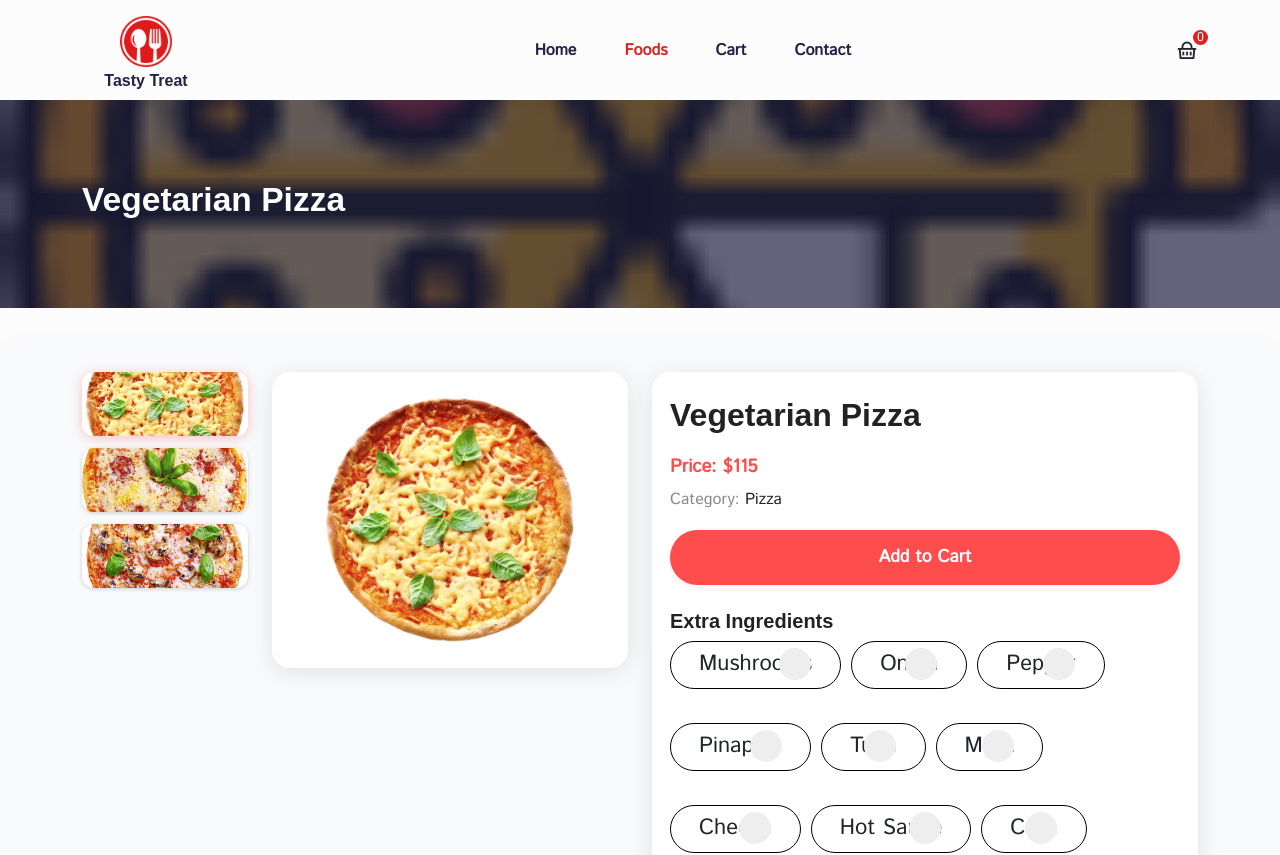
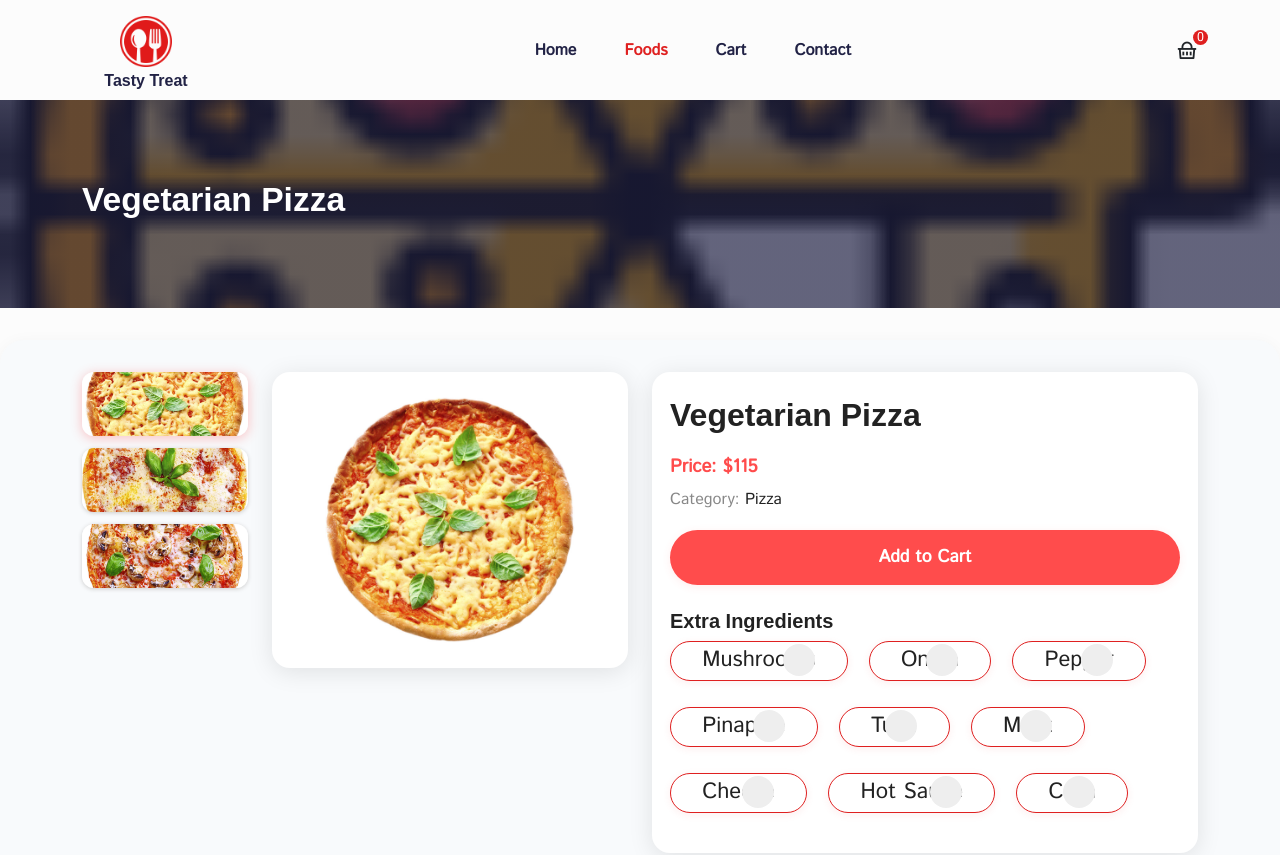
Before and after one commit to PRADEEP-VELLIRASAN/React_Food_Delivery-main, a React (Create React App) app in the folder React_Food_Delivery-main/: page /pizzas/02 in a window 1280 px wide. Shown: the top 855 px of the page. Built offline with nearby package versions, Linux system fonts and the light colour scheme; a web font is replaced by a local one.

Commit message:
Update styles.css

```diff
--- a/React_Food_Delivery-main/src/components/ExtraIngredient/styles.css
+++ b/React_Food_Delivery-main/src/components/ExtraIngredient/styles.css
@@ -1,11 +1,16 @@
-.extraIngredient{
-    border: 1px solid black;
-    display: flex;
-    height: 3rem;
-    align-items: center;
-    padding: 0 1rem;
-    margin-bottom: 1.5rem;
-    border-radius: 20rem;
+.extraIngredient {
+  border: 1px solid #df2020;
+  display: inline-flex;
+  align-items: center;
+  min-height: 2.5rem;
+  padding: 0 1.2rem;
+  margin: 0 0.7rem 1rem 0;
+  border-radius: 2rem;
+  background: #fff;
+  font-size: 1.1rem;
+  color: #222;
+  box-shadow: 0 2px 8px rgba(223,32,32,0.07);
+  transition: box-shadow 0.2s, border 0.2s;
 }
 
 /* The container */
```
